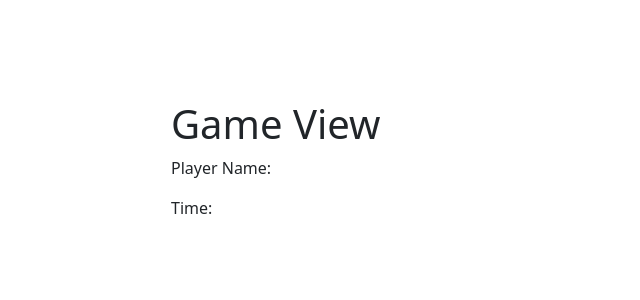
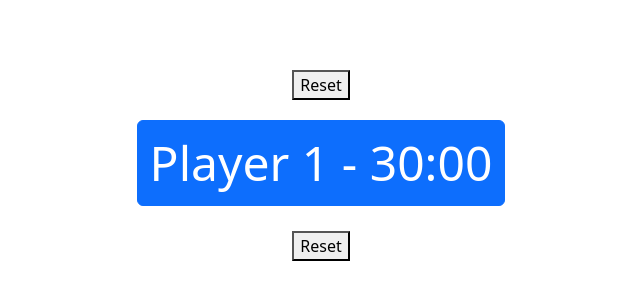
Before and after one commit to AkiKankaanpaa/GameClock, a Vue app: page /game/1 in a window 1280 px wide. Shown: the part 232-532 px from the top of the page, without its empty margins (469-1109 px from the left). Built offline with nearby package versions, Linux system fonts and the light colour scheme.

Commit message:
Started timer adjustments in GameView

```diff
--- a/src/components/PlayerTimer.vue
+++ b/src/components/PlayerTimer.vue
@@ -1,6 +1,5 @@
 <template>
     <div class="playertimer">
-      <h1>Timer</h1>
       <button type="button" class="btn btn-primary" @click="toggleTimer">{{ playerName + " - " + formattedTime }}</button>
       <button @click="resetTimer">Reset</button>
     </div>
--- a/src/components/TimerContainer.vue
+++ b/src/components/TimerContainer.vue
@@ -12,17 +12,9 @@
 
 <template>
   <div class="timer-container">
-    <h1>Player Timers</h1>
-    <div class="row">
-      <div class="form-group">
-        <label for="numTimers">Number of Timers:</label>
-        <input type="number" id="numTimers" v-model.number="numTimersInput" class="form-control" min="1" />
-        <button type="button" class="btn btn-primary mt-2" @click="updateNumTimers">Update Timers</button>
-      </div>
-    </div>
-
+    <button @click="resetTimer">Reset</button>
     <div class="timers">
-        <PlayerTimer v-for="n in numTimers" :key="n" :playerName="'Player ' + n" />
+      <PlayerTimer v-for="n in numTimers" :key="n" :playerName="'Player ' + n" />
     </div>
   </div>
 </template>
--- a/src/views/GameView.vue
+++ b/src/views/GameView.vue
@@ -5,12 +5,11 @@ import TimerContainer from '../components/TimerContainer.vue'
 
 const route = useRoute()
 const gameData = computed(() => JSON.parse(route.params.data))
+console.log(gameData.value)
 </script>
 
 <template>
   <main>
-    <h1>Game View</h1>
-    <p>Player Name: {{ gameData.playerName }}</p>
-    <p>Time: {{ gameData.time }}</p>
+    <TimerContainer/>
   </main>
 </template>
--- a/src/views/HomeView.vue
+++ b/src/views/HomeView.vue
@@ -7,12 +7,17 @@ const router = useRouter()
 const playerCount = ref(1)
 const playerNames = ref([])
 
+const clockBase = ref("20")
+const clockIncrement = ref("1")
+
 const goToGame = () => {
   updatePlayerNames()
-  const data = playerNames.value.map((name, index) => ({
-    playerName: name || `Player ${index + 1}`,
-    time: 1800,
-  }))
+  const data = {
+    players: playerNames.value.map((name, index) => ({
+      playerName: name || `Player ${index + 1}`
+    })),
+    time: [60 * Number(clockBase.value), 60 * Number(clockIncrement.value)]
+  }
   console.log(data)
   router.push({ name: 'game', params: { data: JSON.stringify(data) } })
 }
@@ -30,6 +35,9 @@ watch(playerCount, updatePlayerNames)
     <main>
       <p class="h1">Home View</p>
         <div class="form-group">
+          <InputElement :label="'Base Time'" v-model="clockBase" />
+          <InputElement :label="'Clock Increment'" v-model="clockIncrement" />
+
           <label for="playercount">Player Count</label>
           <input type="number" id="playercount" v-model.number="playerCount" class="form-control" min="1" max="6" />
           <div id="playerNames">
```
Lines whose indentation alone changed are shown as unchanged.
